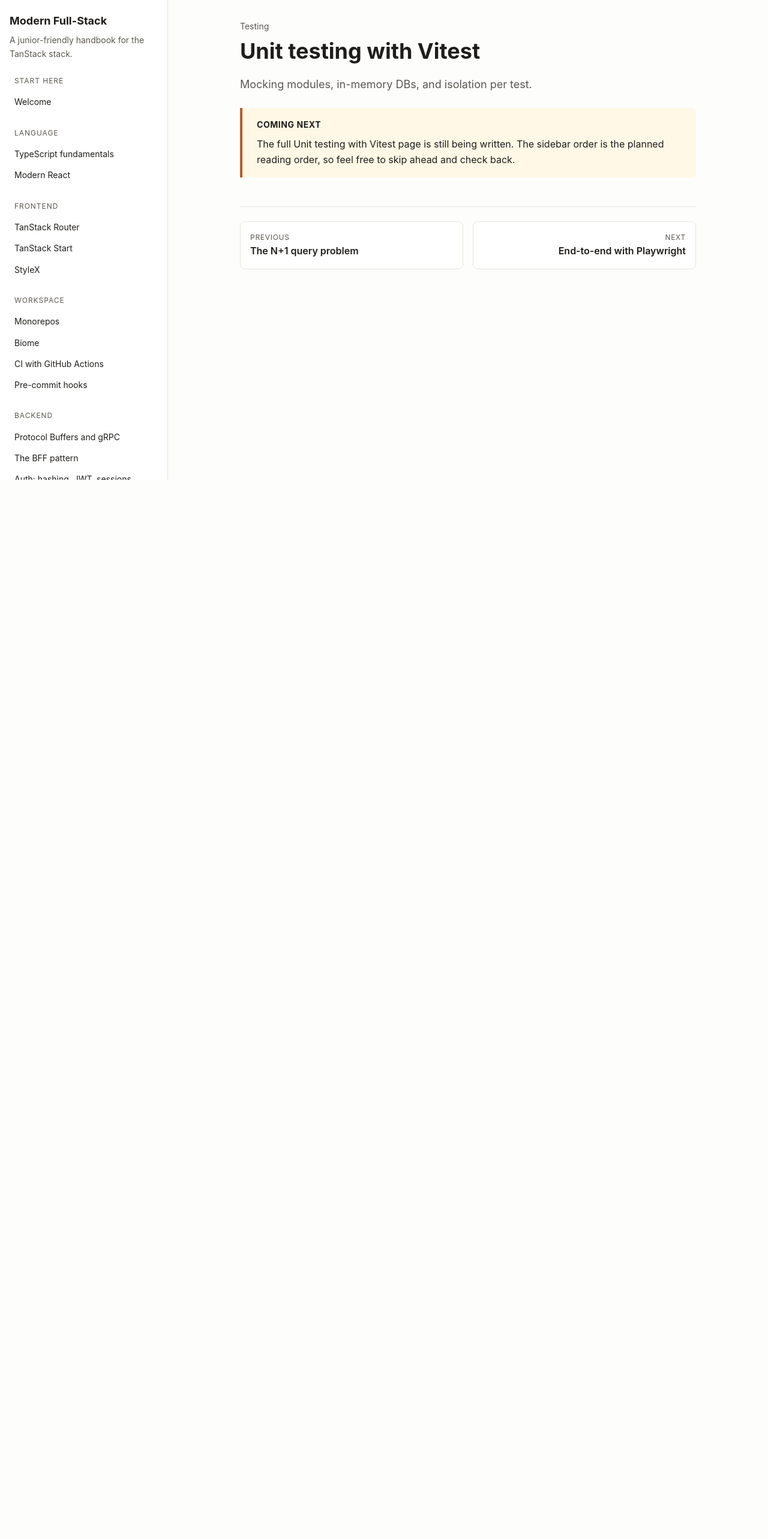
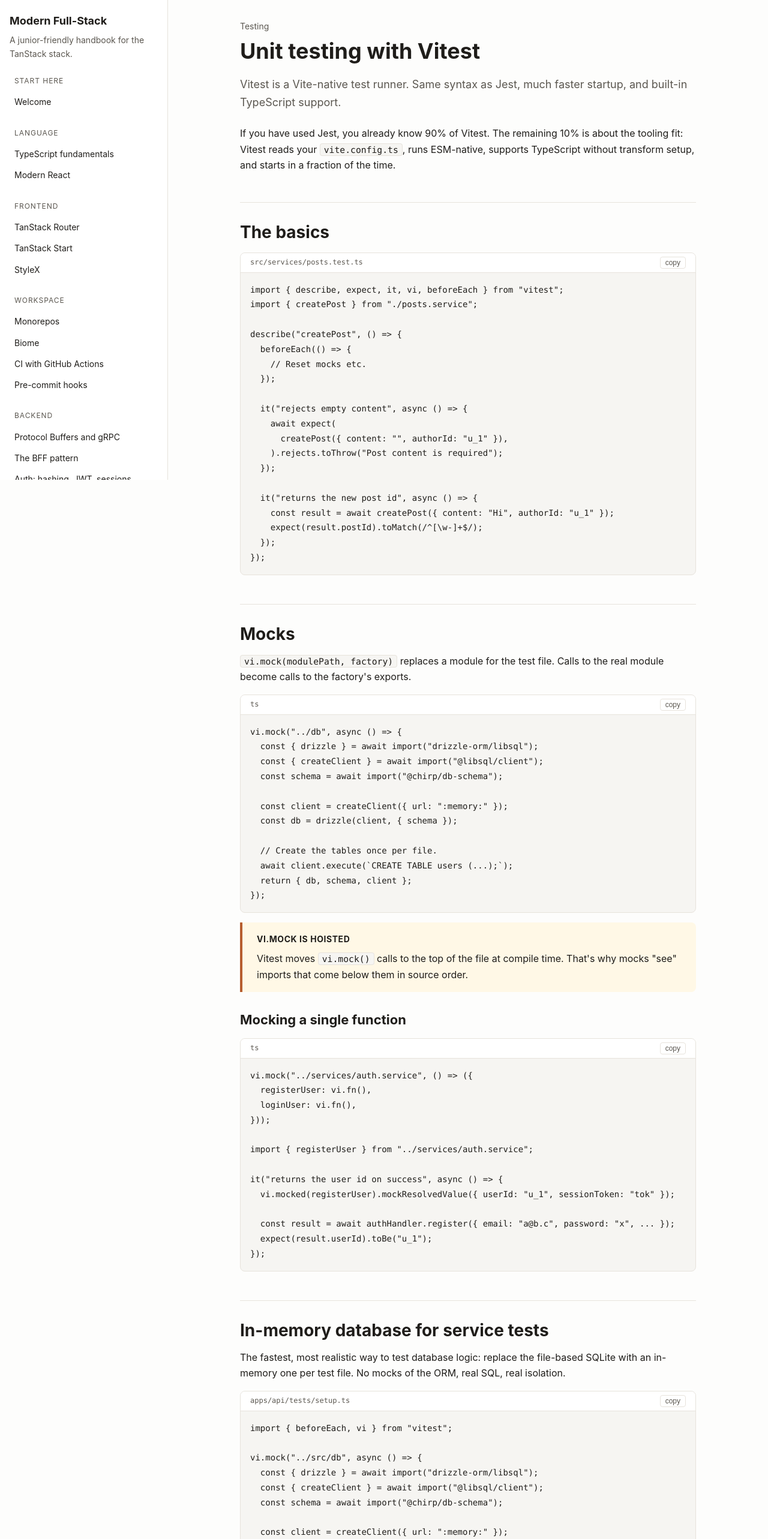
Before and after one commit to edriso/modern-fullstack-by-example, a React (Vite) app: page /vitest in a window 1280 px wide. Shown: the top 2566 px of the page at 60% size. Before the commit the page ends 800 px from the top, so only its background shows below. Built offline with nearby package versions, Linux system fonts and the light colour scheme.

Commit message:
docs: Vitest unit testing page

```diff
--- a/src/routes/vitest.tsx
+++ b/src/routes/vitest.tsx
@@ -1,5 +1,6 @@
 import { createFileRoute } from "@tanstack/react-router";
-import { Stub } from "../components/Stub";
+import { Callout } from "../components/Callout";
+import { CodeBlock } from "../components/CodeBlock";
 import { TopicLayout } from "../components/TopicLayout";
 
 export const Route = createFileRoute("/vitest")({
@@ -12,9 +13,185 @@
 			slug="/vitest"
 			group="Testing"
 			title="Unit testing with Vitest"
-			tagline="Mocking modules, in-memory DBs, and isolation per test."
+			tagline="Vitest is a Vite-native test runner. Same syntax as Jest, much faster startup, and built-in TypeScript support."
 		>
-			<Stub what="Unit testing with Vitest" />
+			<p>
+				If you have used Jest, you already know 90% of Vitest. The remaining 10% is
+				about the tooling fit: Vitest reads your <code>vite.config.ts</code>, runs
+				ESM-native, supports TypeScript without transform setup, and starts in a
+				fraction of the time.
+			</p>
+
+			<h2>The basics</h2>
+			<CodeBlock lang="ts" filename="src/services/posts.test.ts">{`import { describe, expect, it, vi, beforeEach } from "vitest";
+import { createPost } from "./posts.service";
+
+describe("createPost", () => {
+  beforeEach(() => {
+    // Reset mocks etc.
+  });
+
+  it("rejects empty content", async () => {
+    await expect(
+      createPost({ content: "", authorId: "u_1" }),
+    ).rejects.toThrow("Post content is required");
+  });
+
+  it("returns the new post id", async () => {
+    const result = await createPost({ content: "Hi", authorId: "u_1" });
+    expect(result.postId).toMatch(/^[\\w-]+$/);
+  });
+});`}</CodeBlock>
+
+			<h2>Mocks</h2>
+			<p>
+				<code>vi.mock(modulePath, factory)</code> replaces a module for the test file.
+				Calls to the real module become calls to the factory's exports.
+			</p>
+			<CodeBlock lang="ts">{`vi.mock("../db", async () => {
+  const { drizzle } = await import("drizzle-orm/libsql");
+  const { createClient } = await import("@libsql/client");
+  const schema = await import("@chirp/db-schema");
+
+  const client = createClient({ url: ":memory:" });
+  const db = drizzle(client, { schema });
+
+  // Create the tables once per file.
+  await client.execute(\`CREATE TABLE users (...);\`);
+  return { db, schema, client };
+});`}</CodeBlock>
+			<Callout kind="note" title="vi.mock is hoisted">
+				<p>
+					Vitest moves <code>vi.mock()</code> calls to the top of the file at compile
+					time. That's why mocks "see" imports that come below them in source order.
+				</p>
+			</Callout>
+
+			<h3>Mocking a single function</h3>
+			<CodeBlock lang="ts">{`vi.mock("../services/auth.service", () => ({
+  registerUser: vi.fn(),
+  loginUser: vi.fn(),
+}));
+
+import { registerUser } from "../services/auth.service";
+
+it("returns the user id on success", async () => {
+  vi.mocked(registerUser).mockResolvedValue({ userId: "u_1", sessionToken: "tok" });
+
+  const result = await authHandler.register({ email: "a@b.c", password: "x", ... });
+  expect(result.userId).toBe("u_1");
+});`}</CodeBlock>
+
+			<h2>In-memory database for service tests</h2>
+			<p>
+				The fastest, most realistic way to test database logic: replace the file-based
+				SQLite with an in-memory one per test file. No mocks of the ORM, real SQL,
+				real isolation.
+			</p>
+			<CodeBlock lang="ts" filename="apps/api/tests/setup.ts">{`import { beforeEach, vi } from "vitest";
+
+vi.mock("../src/db", async () => {
+  const { drizzle } = await import("drizzle-orm/libsql");
+  const { createClient } = await import("@libsql/client");
+  const schema = await import("@chirp/db-schema");
+
+  const client = createClient({ url: ":memory:" });
+  const db = drizzle(client, { schema });
+
+  // Create tables. Best to keep the SQL in step with the migration files.
+  await client.execute(\`CREATE TABLE users (...);\`);
+  // ... more tables ...
+
+  return { db, schema, client };
+});
+
+// Truncate before each test. Enumerate tables from sqlite_master so a new
+// table doesn't silently leak rows to the next test.
+beforeEach(async () => {
+  const { client } = await import("../src/db");
+  const result = await client.execute(
+    "SELECT name FROM sqlite_master WHERE type='table' AND name NOT LIKE 'sqlite_%'",
+  );
+  for (const row of result.rows) {
+    await client.execute(\`DELETE FROM "\${row.name}"\`);
+  }
+});`}</CodeBlock>
+			<Callout kind="tip" title="Per-file, not per-test">
+				<p>
+					<code>vi.mock</code> runs once per test file. The DB is shared across tests
+					in the file but truncated between them. That's the right speed/safety
+					tradeoff: real schema, real queries, no cross-test bleed.
+				</p>
+			</Callout>
+
+			<h2>Async assertions</h2>
+			<CodeBlock lang="ts">{`// expect a promise to reject:
+await expect(loadPost("missing")).rejects.toThrow("Post not found");
+
+// expect a promise to resolve to a value:
+await expect(getCount()).resolves.toBe(7);
+
+// custom matchers
+expect(result).toMatchObject({ ok: true, data: expect.any(Array) });
+expect(result.posts).toHaveLength(10);`}</CodeBlock>
+
+			<h2>Spies and timer mocks</h2>
+			<CodeBlock lang="ts">{`// Spy on an existing function.
+const spy = vi.spyOn(console, "warn").mockImplementation(() => {});
+doThing();
+expect(spy).toHaveBeenCalledWith("expected message");
+spy.mockRestore();
+
+// Fake timers.
+vi.useFakeTimers();
+const fn = vi.fn();
+setTimeout(fn, 5000);
+vi.advanceTimersByTime(5000);
+expect(fn).toHaveBeenCalled();
+vi.useRealTimers();`}</CodeBlock>
+
+			<h2>Speeding tests up</h2>
+			<ul>
+				<li>
+					<strong>Hash work goes to test cost factor.</strong> If you use bcrypt with
+					cost 12 in tests, the suite spends most of its time hashing. Drop to cost 4
+					under <code>VITEST=true</code>.
+				</li>
+				<li>
+					<strong>Use in-memory SQLite</strong>, not the on-disk file. Saves disk I/O
+					and gives you trivial isolation.
+				</li>
+				<li>
+					<strong>Run tests in parallel by file</strong> (Vitest does by default), but
+					not multi-threaded inside a single file. Tests in one file should share the
+					mocked DB.
+				</li>
+			</ul>
+
+			<h2>Common interview questions</h2>
+			<ul>
+				<li>
+					<strong>How is Vitest different from Jest?</strong> Vitest reads the same
+					Vite config the app uses, so TypeScript and path aliases just work. Faster
+					startup. Same API for the most part.
+				</li>
+				<li>
+					<strong>What does <code>vi.mock()</code> do?</strong> Replaces an entire
+					module for the test file with a factory's return value. Hoisted to the top
+					so imports below see the mock.
+				</li>
+				<li>
+					<strong>How do you avoid cross-test contamination?</strong> Reset state
+					before each test. For DB tests, truncate tables. For module-level state,
+					reset variables in <code>beforeEach</code>.
+				</li>
+				<li>
+					<strong>When do you mock vs use a real dependency?</strong> Use real for
+					anything cheap and deterministic (in-memory DB, pure functions). Mock for
+					anything slow or non-deterministic (network calls, time-based logic, third
+					-party APIs).
+				</li>
+			</ul>
 		</TopicLayout>
 	);
 }
```
